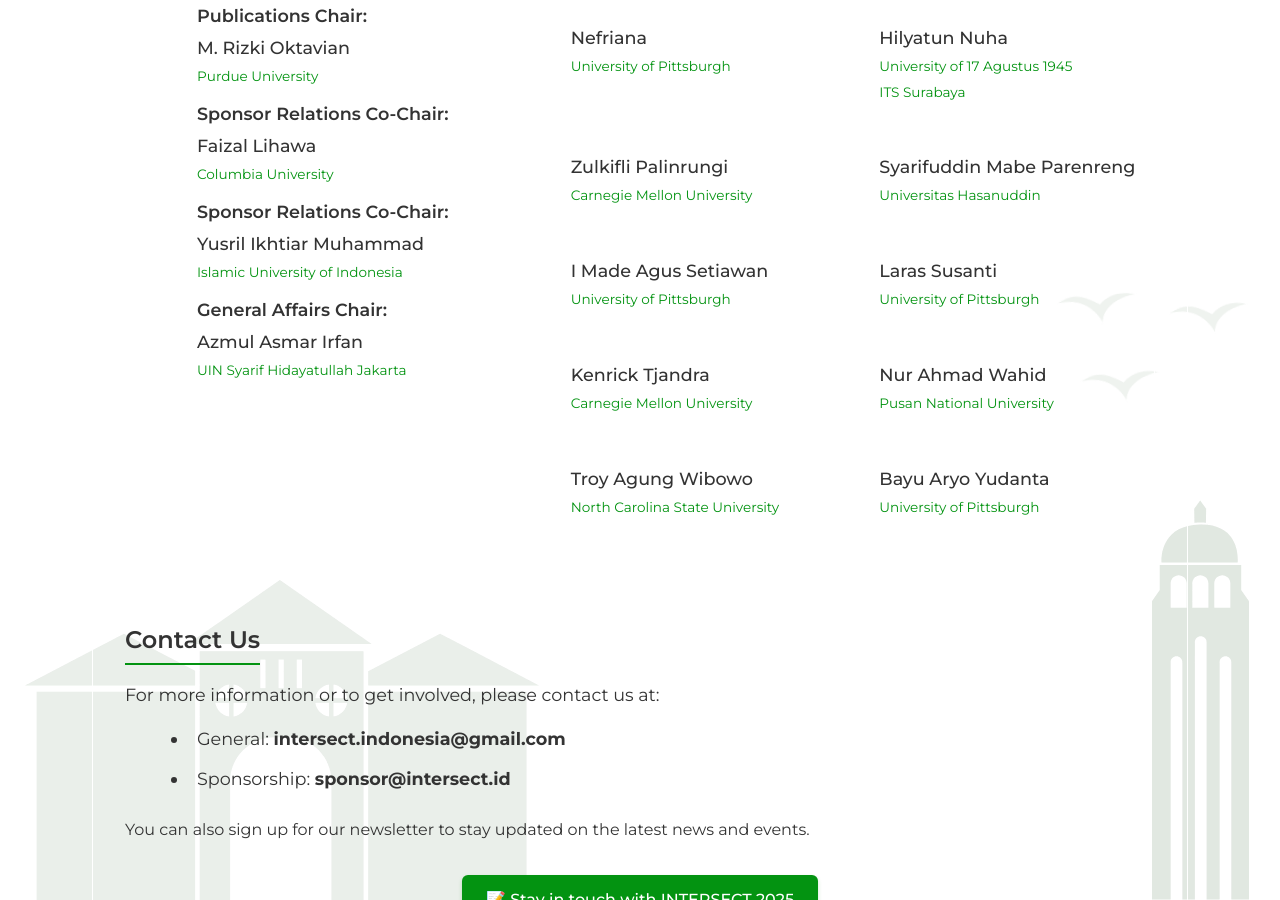
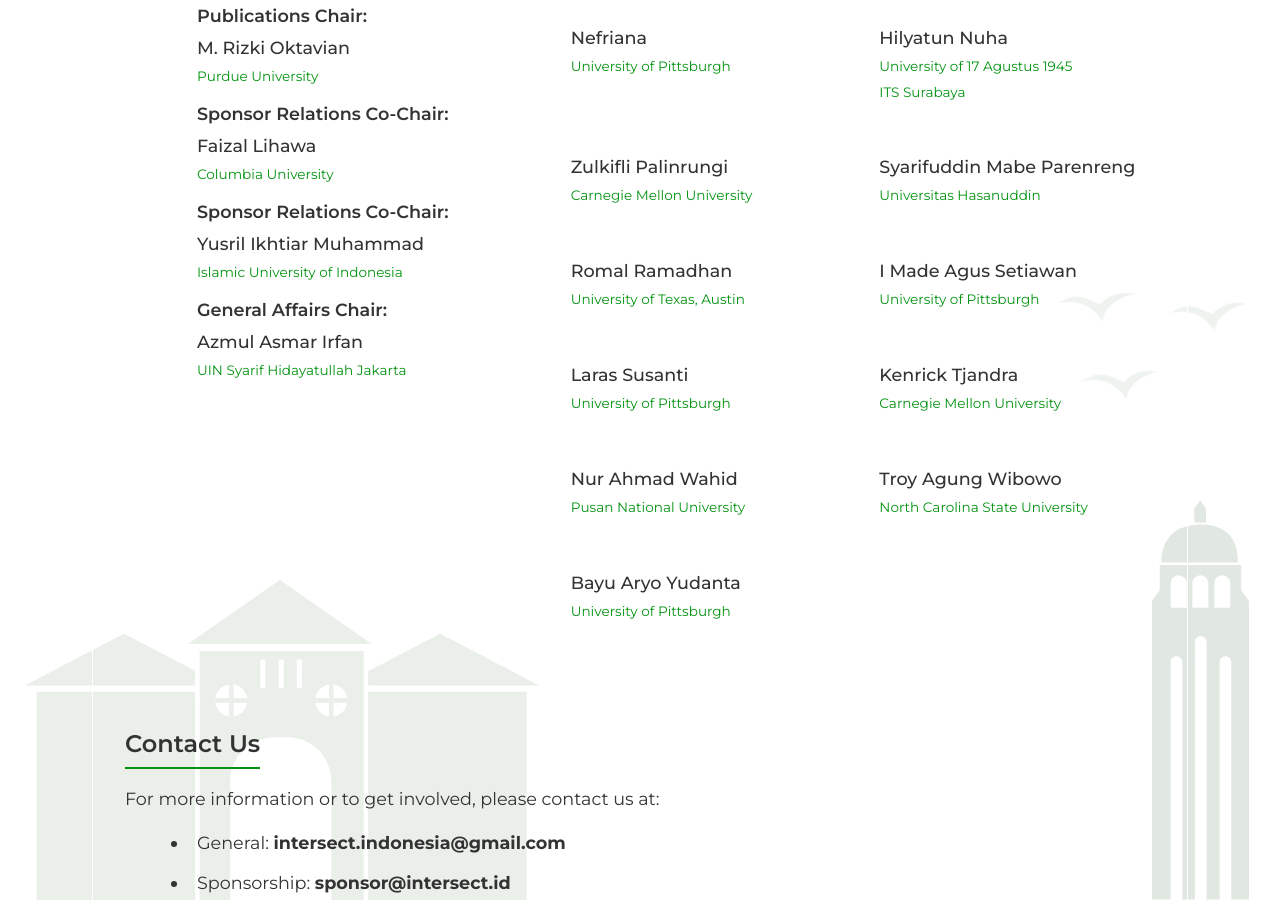
Before and after one commit to intersectID/intersectID.github.io, a Jekyll site: the page built from index.md, in a window 1280 px wide and 900 px high, scrolled down 5939 px. Built offline with Jekyll 4.4.1, drawn with Linux system fonts in a browser that asks for light colours.

Commit message:
Updated PC member

```diff
--- a/index.md
+++ b/index.md
@@ -408,6 +408,10 @@
                 <span class="committee-affiliation">Universitas Hasanuddin</span>
             </li>
             <li class="committee-item">
+                <span class="committee-name">Romal Ramadhan</span>
+                <span class="committee-affiliation">University of Texas, Austin</span>
+            </li>
+            <li class="committee-item">
                 <span class="committee-name">I Made Agus Setiawan</span>
                 <span class="committee-affiliation">University of Pittsburgh</span>
             </li>
```
Also changed, not shown: 12 other files.
